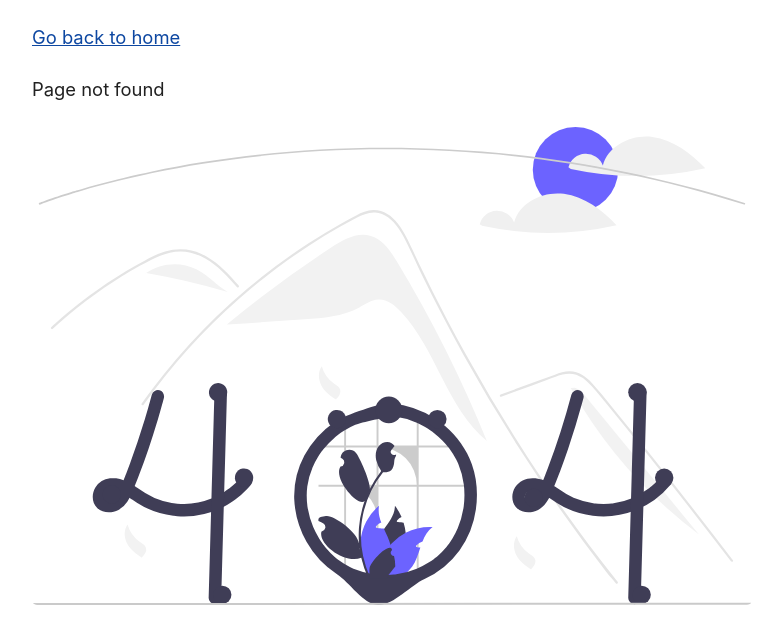
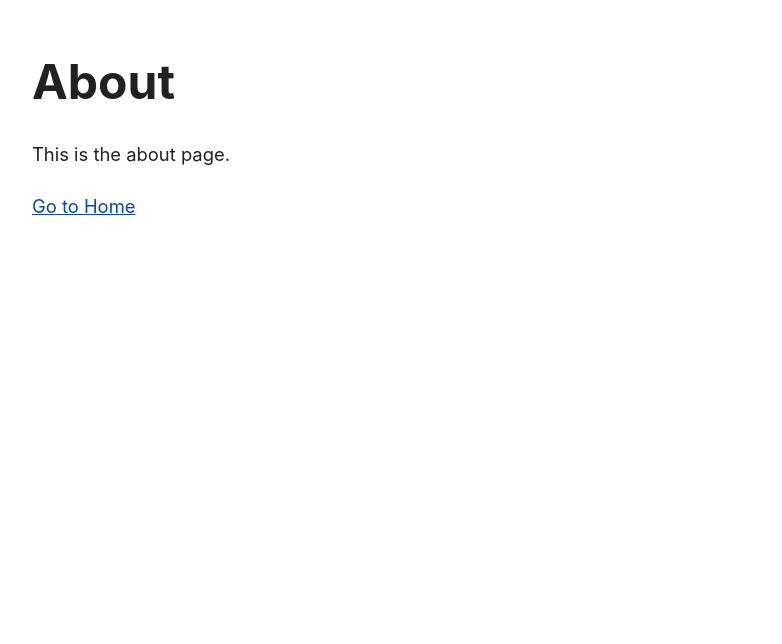
Before and after one commit to SlaytherZR7/router-react, a React app: page /1/about in a window 1280 px wide. Before the commit this address had no page. Shown: the top 644 px of the page, without its empty margins (248-1030 px from the left). Built offline with nearby package versions, Linux system fonts and the light colour scheme; the HTML template or start-up script is replaced by a standard one.

Commit message:
update AboutPage to support internationalization and modify route for language parameter

```diff
--- a/src/App.jsx
+++ b/src/App.jsx
@@ -1,7 +1,6 @@
 import { lazy, Suspense } from 'react'
 import { Router } from './components/Router'
 import { Route } from './components/Route'
-import HomePage from './pages/Home'
 import AboutPage from './pages/About'
 import SearchPage from './pages/Search'
 import NotFoundPage from './pages/404'
@@ -10,8 +9,7 @@ const LazyHomePage = lazy(() => import('./pages/Home'))
 const LazyAboutPage = lazy(() => import('./pages/About'))
 
 const appRoutes = [
-  { path: '/', Component: HomePage },
-  { path: '/about', Component: AboutPage },
+  { path: '/:lang/about', Component: AboutPage },
   { path: '/search/:query', Component: SearchPage }
 ]
 
--- a/src/pages/About.jsx
+++ b/src/pages/About.jsx
@@ -1,11 +1,30 @@
 import { Link } from '../components/Link'
 
-export default function AboutPage () {
+const i18n = {
+  es: {
+    title: 'Acerca de',
+    button: 'Ir al Home',
+    description: 'Esta es la página de acerca de.'
+  },
+  en: {
+    title: 'About',
+    button: 'Go to Home',
+    description: 'This is the about page.'
+  }
+}
+
+const useI18n = (lang) => {
+  return i18n[lang] || i18n.en
+}
+
+export default function AboutPage ({ routeParams }) {
+  const i18n = useI18n(routeParams.lang ?? 'es')
+
   return (
     <>
-      <h1>About</h1>
-      <p>This is the about page.</p>
-      <Link to='/'>Ir al Home</Link>
+      <h1>{i18n.title}</h1>
+      <p>{i18n.description}</p>
+      <Link to='/'>{i18n.button}</Link>
     </>
   )
 }
```
